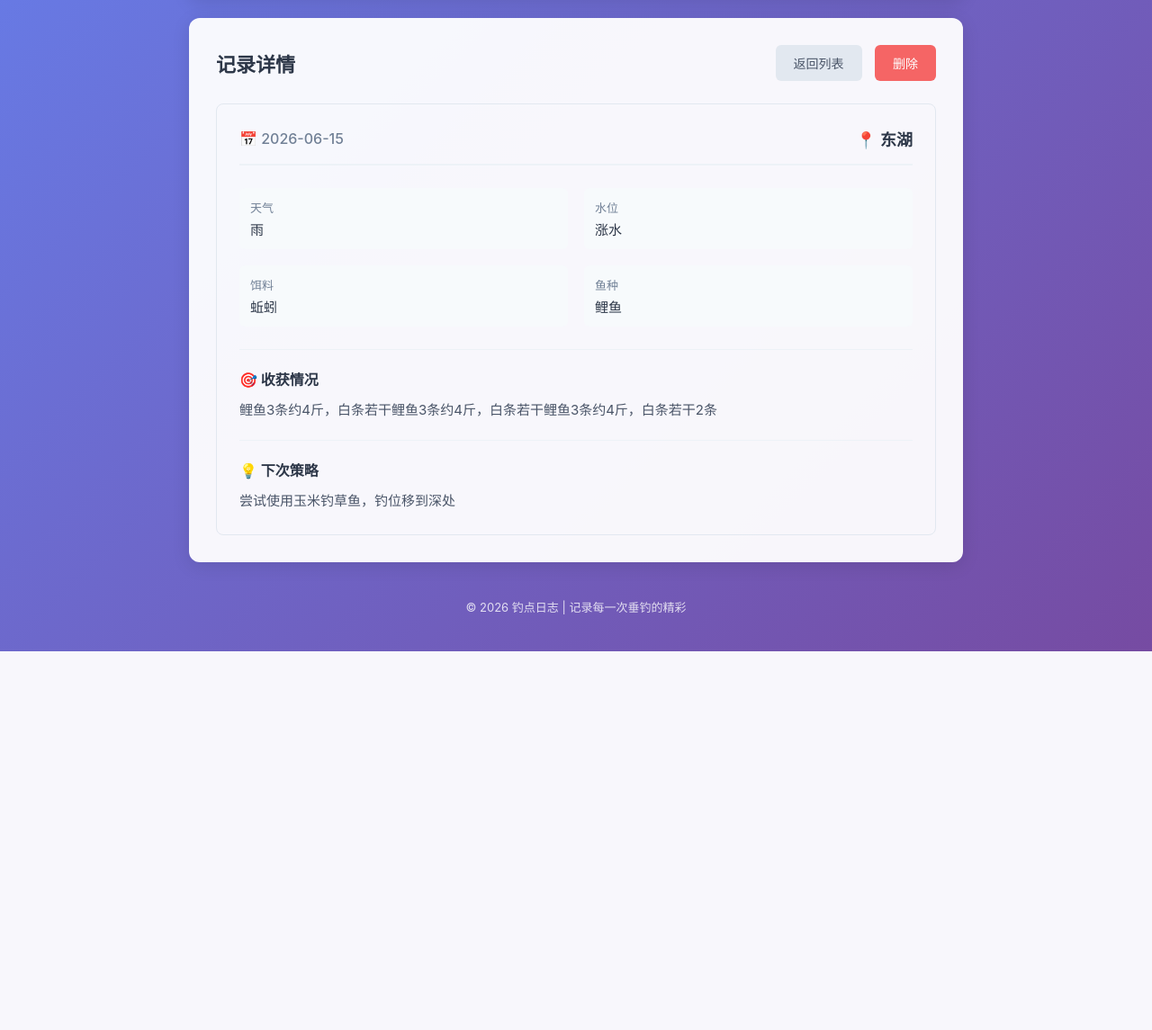
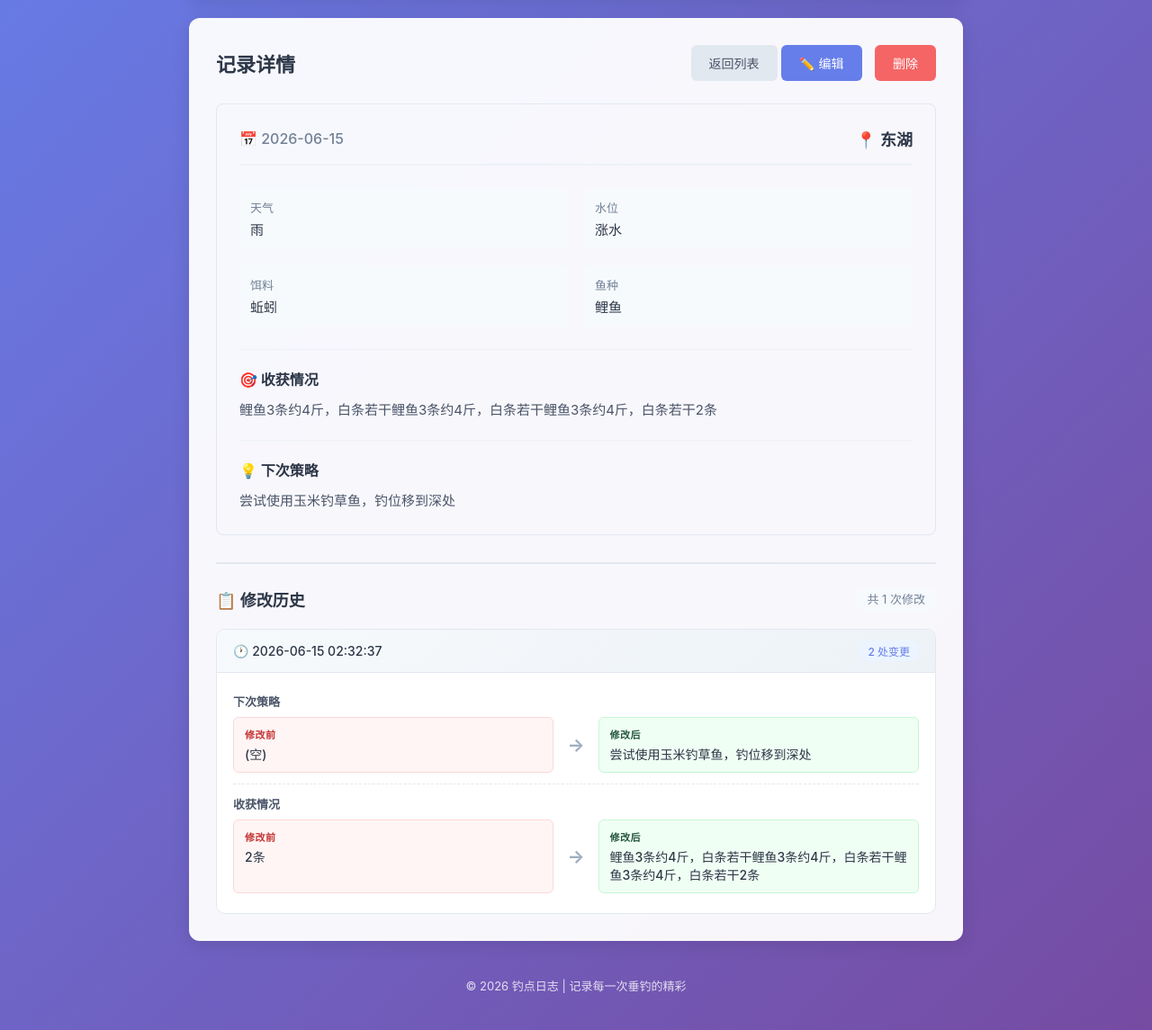
Before and after one commit to nineteen1026-pixel/lyt-7, a Flask app: page /log/257 in a window 1280 px wide. Shown: the part 197-1342 px from the top of the page at 90% size. Before the commit the page ends 921 px from the top, so only its background shows below. Run offline with Flask 2, Linux system fonts and the light colour scheme; data comes from the database, SQL or seed files in the repository; both versions use the stored data as it was after the commit.

Commit message:
.3981746827702544:33c6d63b1f83da9dfe8bd0baa4e816b3_6a2f6136adf037d41da42e0a.6a2f6138adf037d41da42e0c.6a2f61383688ae315700e3cf:Trae CN.T(2026/6/15 10:19:36)

```diff
--- a/app.py
+++ b/app.py
@@ -85,8 +85,148 @@ def init_db():
             created_at TIMESTAMP DEFAULT CURRENT_TIMESTAMP
         )
     ''')
+    conn.execute('''
+        CREATE TABLE IF NOT EXISTS audit_logs (
+            id INTEGER PRIMARY KEY AUTOINCREMENT,
+            log_id INTEGER NOT NULL,
+            field_name TEXT NOT NULL,
+            old_value TEXT,
+            new_value TEXT,
+            changed_at TIMESTAMP DEFAULT CURRENT_TIMESTAMP,
+            FOREIGN KEY (log_id) REFERENCES fishing_logs(id) ON DELETE CASCADE
+        )
+    ''')
     conn.commit()
     conn.close()
+
+
+FIELD_LABELS = {
+    'spot': '钓点',
+    'weather': '天气',
+    'water_level': '水位',
+    'bait': '饵料',
+    'fish_species': '鱼种',
+    'harvest': '收获情况',
+    'next_strategy': '下次策略',
+    'created_at': '日期',
+    'temperature': '温度',
+    'humidity': '湿度',
+    'wind': '风力'
+}
+
+EDITABLE_FIELDS = [
+    'spot', 'weather', 'water_level', 'bait', 'fish_species',
+    'harvest', 'next_strategy', 'created_at', 'temperature',
+    'humidity', 'wind'
+]
+
+
+def record_audit_log(conn, log_id, field_name, old_value, new_value):
+    if old_value != new_value:
+        conn.execute('''
+            INSERT INTO audit_logs (log_id, field_name, old_value, new_value)
+            VALUES (?, ?, ?, ?)
+        ''', (log_id, field_name, old_value, new_value))
+
+
+def get_audit_logs(conn, log_id):
+    rows = conn.execute('''
+        SELECT * FROM audit_logs
+        WHERE log_id = ?
+        ORDER BY changed_at DESC, id DESC
+    ''', (log_id,)).fetchall()
+
+    logs = []
+    current_group = None
+    for row in rows:
+        ts = row['changed_at']
+        if current_group is None or current_group['timestamp'] != ts:
+            if current_group is not None:
+                logs.append(current_group)
+            current_group = {
+                'timestamp': ts,
+                'changes': []
+            }
+        current_group['changes'].append({
+            'field': row['field_name'],
+            'field_label': FIELD_LABELS.get(row['field_name'], row['field_name']),
+            'old_value': row['old_value'],
+            'new_value': row['new_value']
+        })
+    if current_group is not None:
+        logs.append(current_group)
+    return logs
+
+
+@app.route('/log/<int:log_id>/edit', methods=['GET', 'POST'])
+def edit_log(log_id):
+    page = request.args.get('page', 1, type=int)
+    sort_by = request.args.get('sort', 'date_desc')
+    per_page = request.args.get('per_page', 20, type=int)
+
+    conn = get_db()
+    log = conn.execute('SELECT * FROM fishing_logs WHERE id = ?', (log_id,)).fetchone()
+    bait_list = get_all_baits(conn)
+
+    if log is None:
+        conn.close()
+        flash('记录不存在！', 'error')
+        return redirect(url_for('index', page=page, sort=sort_by, per_page=per_page))
+
+    if request.method == 'POST':
+        spot = request.form['spot'].strip()
+        weather = request.form['weather'].strip()
+        water_level = request.form['water_level'].strip()
+        bait = request.form['bait'].strip()
+        fish_species = request.form['fish_species'].strip()
+        harvest = request.form['harvest'].strip()
+        next_strategy = request.form['next_strategy'].strip()
+        created_at = request.form['created_at'] or datetime.now().strftime('%Y-%m-%d')
+        temperature = request.form.get('temperature', '').strip()
+        humidity = request.form.get('humidity', '').strip()
+        wind = request.form.get('wind', '').strip()
+
+        if not spot or not weather or not water_level or not bait or not fish_species or not harvest:
+            flash('请填写所有必填项！', 'error')
+        else:
+            old_data = dict(log)
+            new_data = {
+                'spot': spot,
+                'weather': weather,
+                'water_level': water_level,
+                'bait': bait,
+                'fish_species': fish_species,
+                'harvest': harvest,
+                'next_strategy': next_strategy,
+                'created_at': created_at,
+                'temperature': temperature or None,
+                'humidity': humidity or None,
+                'wind': wind or None
+            }
+
+            for field in EDITABLE_FIELDS:
+                old_val = old_data.get(field)
+                new_val = new_data.get(field)
+                record_audit_log(conn, log_id, field, old_val, new_val)
+
+            conn.execute('''
+                UPDATE fishing_logs
+                SET spot = ?, weather = ?, water_level = ?, bait = ?, fish_species = ?,
+                    harvest = ?, next_strategy = ?, created_at = ?, temperature = ?,
+                    humidity = ?, wind = ?
+                WHERE id = ?
+            ''', (spot, weather, water_level, bait, fish_species, harvest,
+                  next_strategy, created_at, temperature or None, humidity or None,
+                  wind or None, log_id))
+            conn.commit()
+            flash('记录更新成功！', 'success')
+            conn.close()
+            return redirect(url_for('log_detail', log_id=log_id, page=page, sort=sort_by, per_page=per_page))
+
+    conn.close()
+    return render_template('edit.html', log=log, bait_list=bait_list,
+                           page=page, sort_by=sort_by, per_page=per_page,
+                           default_city=WEATHER_API_CONFIG['city'])
 
 
 @app.route('/')
@@ -173,11 +313,14 @@ def log_detail(log_id):
 
     conn = get_db()
     log = conn.execute('SELECT * FROM fishing_logs WHERE id = ?', (log_id,)).fetchone()
-    conn.close()
     if log is None:
+        conn.close()
         flash('记录不存在！', 'error')
         return redirect(url_for('index'))
-    return render_template('detail.html', log=log, page=page, sort_by=sort_by, per_page=per_page)
+    audit_logs = get_audit_logs(conn, log_id)
+    conn.close()
+    return render_template('detail.html', log=log, audit_logs=audit_logs,
+                           page=page, sort_by=sort_by, per_page=per_page)
 
 
 @app.route('/by-spot')
--- a/static/style.css
+++ b/static/style.css
@@ -2094,3 +2094,178 @@ footer {
         text-align: center;
     }
 }
+
+.audit-section {
+    margin-top: 30px;
+    padding-top: 25px;
+    border-top: 2px solid #e2e8f0;
+}
+
+.audit-header {
+    display: flex;
+    justify-content: space-between;
+    align-items: center;
+    margin-bottom: 20px;
+    flex-wrap: wrap;
+    gap: 10px;
+}
+
+.audit-header h3 {
+    font-size: 18px;
+    color: #2d3748;
+    margin: 0;
+}
+
+.audit-count {
+    font-size: 13px;
+    color: #718096;
+    background: #f7fafc;
+    padding: 4px 12px;
+    border-radius: 12px;
+}
+
+.audit-timeline {
+    display: flex;
+    flex-direction: column;
+    gap: 15px;
+}
+
+.audit-group {
+    border: 1px solid #e2e8f0;
+    border-radius: 10px;
+    overflow: hidden;
+    background: #fff;
+    transition: all 0.2s ease;
+}
+
+.audit-group:hover {
+    box-shadow: 0 2px 8px rgba(0, 0, 0, 0.06);
+    border-color: #cbd5e0;
+}
+
+.audit-group-header {
+    display: flex;
+    justify-content: space-between;
+    align-items: center;
+    padding: 12px 18px;
+    background: linear-gradient(135deg, #f7fafc, #edf2f7);
+    border-bottom: 1px solid #e2e8f0;
+    flex-wrap: wrap;
+    gap: 10px;
+}
+
+.audit-time {
+    font-size: 14px;
+    font-weight: 500;
+    color: #2d3748;
+}
+
+.audit-change-count {
+    font-size: 12px;
+    color: #667eea;
+    background: #ebf4ff;
+    padding: 3px 10px;
+    border-radius: 10px;
+    font-weight: 500;
+}
+
+.audit-changes {
+    padding: 10px 18px;
+}
+
+.audit-change-item {
+    padding: 12px 0;
+    border-bottom: 1px dashed #e2e8f0;
+}
+
+.audit-change-item:last-child {
+    border-bottom: none;
+}
+
+.audit-field {
+    font-size: 13px;
+    font-weight: 600;
+    color: #4a5568;
+    margin-bottom: 8px;
+}
+
+.audit-values {
+    display: flex;
+    align-items: stretch;
+    gap: 10px;
+    flex-wrap: wrap;
+}
+
+.audit-old-value,
+.audit-new-value {
+    flex: 1;
+    min-width: 180px;
+    padding: 10px 12px;
+    border-radius: 6px;
+    display: flex;
+    flex-direction: column;
+    gap: 4px;
+}
+
+.audit-old-value {
+    background: #fff5f5;
+    border: 1px solid #fed7d7;
+}
+
+.audit-new-value {
+    background: #f0fff4;
+    border: 1px solid #c6f6d5;
+}
+
+.value-label {
+    font-size: 11px;
+    font-weight: 600;
+    text-transform: uppercase;
+    letter-spacing: 0.5px;
+}
+
+.audit-old-value .value-label {
+    color: #c53030;
+}
+
+.audit-new-value .value-label {
+    color: #22543d;
+}
+
+.value-content {
+    font-size: 14px;
+    color: #2d3748;
+    font-weight: 500;
+    word-break: break-word;
+}
+
+.audit-arrow {
+    display: flex;
+    align-items: center;
+    justify-content: center;
+    font-size: 20px;
+    color: #a0aec0;
+    font-weight: bold;
+    padding: 0 5px;
+}
+
+@media (max-width: 640px) {
+    .audit-values {
+        flex-direction: column;
+    }
+
+    .audit-arrow {
+        transform: rotate(90deg);
+        padding: 5px 0;
+    }
+
+    .audit-old-value,
+    .audit-new-value {
+        min-width: auto;
+    }
+
+    .audit-group-header {
+        flex-direction: column;
+        align-items: flex-start;
+    }
+}
--- a/templates/detail.html
+++ b/templates/detail.html
@@ -7,6 +7,7 @@
         <h2>记录详情</h2>
         <div>
             <a href="{{ url_for('index', page=page, sort=sort_by, per_page=per_page) }}" class="btn btn-secondary">返回列表</a>
+            <a href="{{ url_for('edit_log', log_id=log['id'], page=page, sort=sort_by, per_page=per_page) }}" class="btn btn-primary">✏️ 编辑</a>
             <form method="POST" action="{{ url_for('delete_log', log_id=log['id'], page=page, sort=sort_by, per_page=per_page) }}" class="inline-form" onsubmit="return confirm('确定要删除这条记录吗？');">
                 <button type="submit" class="btn btn-danger">删除</button>
             </form>
@@ -68,4 +69,41 @@
             </div>
         {% endif %}
     </div>
+
+    {% if audit_logs %}
+        <div class="audit-section">
+            <div class="audit-header">
+                <h3>📋 修改历史</h3>
+                <span class="audit-count">共 {{ audit_logs|length }} 次修改</span>
+            </div>
+            <div class="audit-timeline">
+                {% for group in audit_logs %}
+                    <div class="audit-group">
+                        <div class="audit-group-header">
+                            <span class="audit-time">🕐 {{ group.timestamp }}</span>
+                            <span class="audit-change-count">{{ group.changes|length }} 处变更</span>
+                        </div>
+                        <div class="audit-changes">
+                            {% for change in group.changes %}
+                                <div class="audit-change-item">
+                                    <div class="audit-field">{{ change.field_label }}</div>
+                                    <div class="audit-values">
+                                        <div class="audit-old-value">
+                                            <span class="value-label">修改前</span>
+                                            <span class="value-content">{{ change.old_value or '(空)' }}</span>
+                                        </div>
+                                        <div class="audit-arrow">→</div>
+                                        <div class="audit-new-value">
+                                            <span class="value-label">修改后</span>
+                                            <span class="value-content">{{ change.new_value or '(空)' }}</span>
+                                        </div>
+                                    </div>
+                                </div>
+                            {% endfor %}
+                        </div>
+                    </div>
+                {% endfor %}
+            </div>
+        </div>
+    {% endif %}
 {% endblock %}
```
Also changed, not shown: templates/edit.html (added, +244 -0 lines), fishing_log.db.
